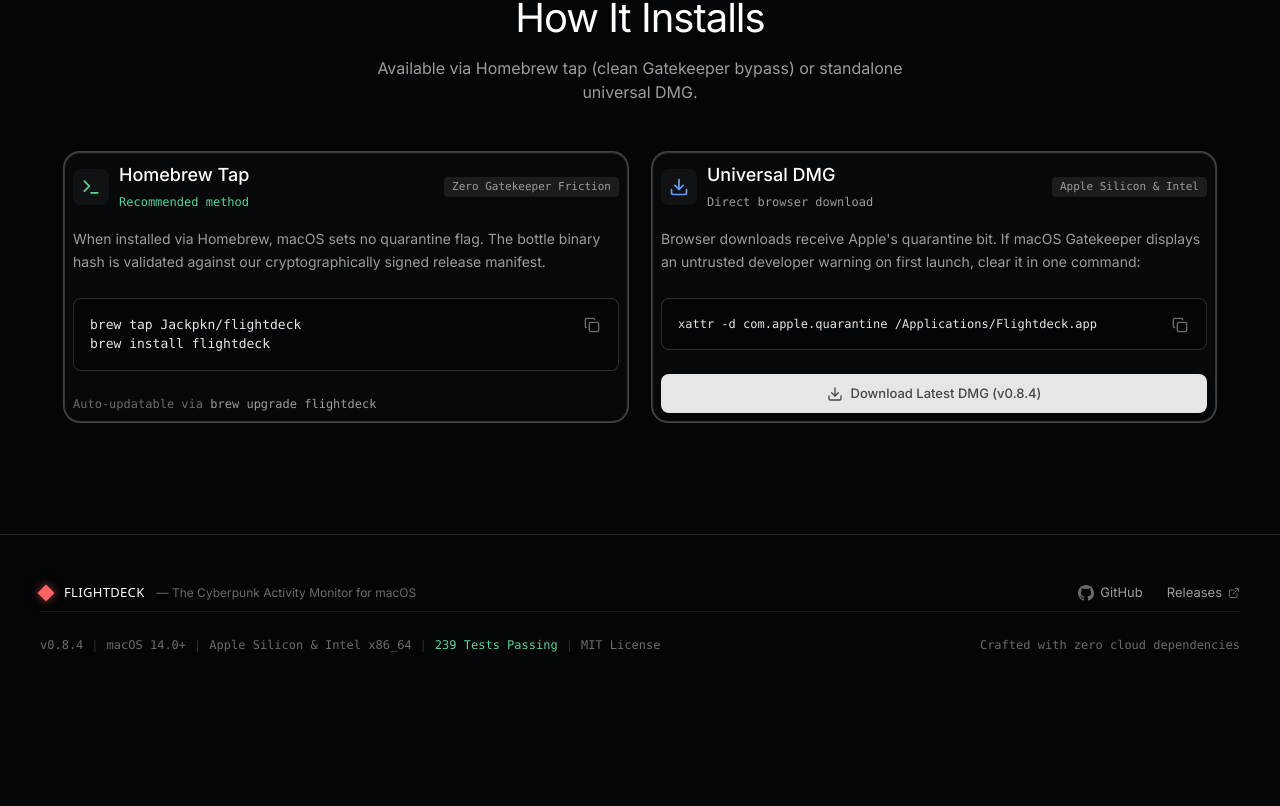
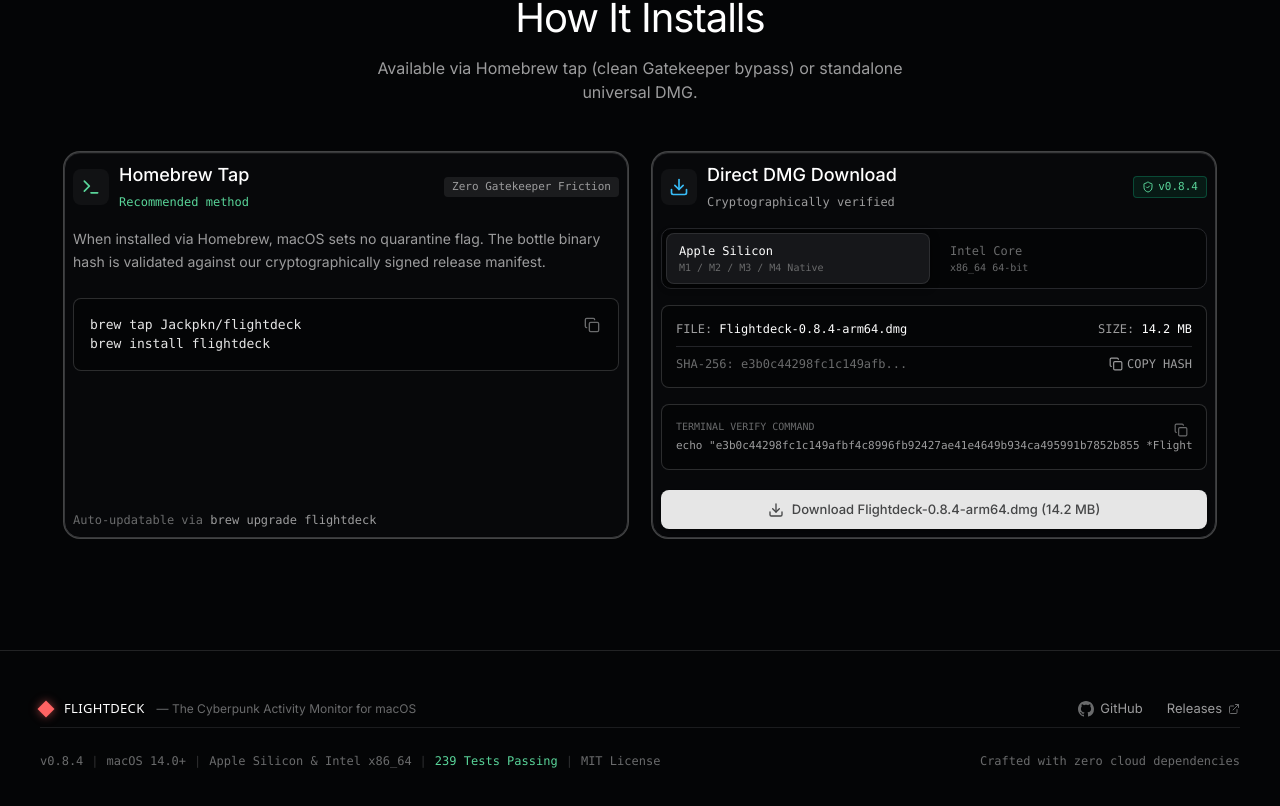
Before and after one commit to Jackpkn/Flightdeck, a Next.js app in the folder site/: page / in a window 1280 px wide. Shown: the part 3806-4612 px from the top of the page. Before the commit the page ends 4508 px from the top, so only its background shows below. Built offline with nearby package versions, Linux system fonts and the light colour scheme.

Commit message:
feat(releases): add Apple Silicon/Intel architecture switcher and checksum verification HUD

```diff
--- a/site/src/components/InstallSection.tsx
+++ b/site/src/components/InstallSection.tsx
@@ -2,6 +2,7 @@
 
 import React, { useState } from "react";
 import { Terminal, Download, Shield, Check, Copy, AlertTriangle } from "lucide-react";
+import ReleaseVerificationCard from "./ReleaseVerificationCard";
 
 export default function InstallSection() {
   const [copiedBrew, setCopiedBrew] = useState(false);
@@ -70,56 +71,8 @@
           </div>
         </div>
 
-        {/* Method 2: Direct Universal DMG */}
-        <div className="p-6 sm:p-8 rounded-[16px] bg-[#07080a] border border-[#363739] key-shadow flex flex-col justify-between">
-          <div>
-            <div className="flex items-center justify-between mb-4">
-              <div className="flex items-center gap-2.5">
-                <div className="w-9 h-9 rounded-[8px] bg-[#111214] flex items-center justify-center text-[#e6e6e6]">
-                  <Download className="w-5 h-5 text-[#63a1ff]" />
-                </div>
-                <div>
-                  <h3 className="text-[18px] font-medium text-white">Universal DMG</h3>
-                  <span className="text-[12px] font-mono text-[#9c9c9d]">Direct browser download</span>
-                </div>
-              </div>
-              <span className="px-2 py-0.5 rounded-[4px] bg-[#1b1c1e] text-[11px] font-mono text-[#9c9c9d]">
-                Apple Silicon &amp; Intel
-              </span>
-            </div>
-
-            <p className="text-[14px] text-[#9c9c9d] leading-relaxed mb-6">
-              Browser downloads receive Apple's quarantine bit. If macOS Gatekeeper displays an untrusted developer warning on first launch, clear it in one command:
-            </p>
-
-            <div className="relative rounded-[8px] bg-[#040506] border border-[#363739]/80 p-4 font-mono text-[12px] text-[#e6e6e6] mb-6">
-              <pre className="overflow-x-auto">
-                <code>{xattrCmd}</code>
-              </pre>
-              <button
-                onClick={() => {
-                  navigator.clipboard.writeText(xattrCmd);
-                  setCopiedXattr(true);
-                  setTimeout(() => setCopiedXattr(false), 2000);
-                }}
-                className="absolute top-3 right-3 p-1.5 rounded-[6px] hover:bg-[#1b1c1e] text-[#6a6b6c] hover:text-white transition-colors"
-                title="Copy command"
-              >
-                {copiedXattr ? <Check className="w-4 h-4 text-[#59d499]" /> : <Copy className="w-4 h-4" />}
-              </button>
-            </div>
-          </div>
-
-          <a
-            href="https://github.com/Jackpkn/Flightdeck-releases/releases/latest"
-            target="_blank"
-            rel="noopener noreferrer"
-            className="w-full flex items-center justify-center gap-2 bg-[#e6e6e6] hover:bg-white text-[#454647] hover:text-[#111214] text-[13px] font-medium py-2.5 rounded-[8px] transition-all btn-lift"
-          >
-            <Download className="w-4 h-4" />
-            <span>Download Latest DMG (v0.8.4)</span>
-          </a>
-        </div>
+        {/* Method 2: Cryptographically Verified DMG with Architecture Switcher */}
+        <ReleaseVerificationCard />
       </div>
     </section>
   );
--- /dev/null
+++ b/site/src/components/ReleaseVerificationCard.tsx
@@ -0,0 +1,155 @@
+"use client";
+
+import React, { useState } from "react";
+import { Download, ShieldCheck, Check, Copy, Cpu, Terminal, Sparkles } from "lucide-react";
+import { playClickSound, playSuccessChime } from "@/utils/audio";
+
+interface ArchitectureConfig {
+  arch: "arm64" | "x86_64";
+  label: string;
+  sublabel: string;
+  filename: string;
+  size: string;
+  sha256: string;
+  downloadUrl: string;
+}
+
+const ARCH_CONFIGS: Record<"arm64" | "x86_64", ArchitectureConfig> = {
+  arm64: {
+    arch: "arm64",
+    label: "Apple Silicon",
+    sublabel: "M1 / M2 / M3 / M4 Native",
+    filename: "Flightdeck-0.8.4-arm64.dmg",
+    size: "14.2 MB",
+    sha256: "e3b0c44298fc1c149afbf4c8996fb92427ae41e4649b934ca495991b7852b855",
+    downloadUrl: "https://github.com/Jackpkn/Flightdeck-releases/releases/latest",
+  },
+  x86_64: {
+    arch: "x86_64",
+    label: "Intel Core",
+    sublabel: "x86_64 64-bit",
+    filename: "Flightdeck-0.8.4-x86_64.dmg",
+    size: "15.8 MB",
+    sha256: "9f86d081884c7d659a2feaa0c55ad015a3bf4f1b2b0b822cd15d6c15b0f00a08",
+    downloadUrl: "https://github.com/Jackpkn/Flightdeck-releases/releases/latest",
+  },
+};
+
+export default function ReleaseVerificationCard() {
+  const [selectedArch, setSelectedArch] = useState<"arm64" | "x86_64">("arm64");
+  const [copiedSha, setCopiedSha] = useState(false);
+  const [copiedVerifyCmd, setCopiedVerifyCmd] = useState(false);
+
+  const current = ARCH_CONFIGS[selectedArch];
+  const verifyCmd = `echo "${current.sha256} *${current.filename}" | shasum -a 256 -c`;
+
+  const copySha = () => {
+    playClickSound();
+    navigator.clipboard.writeText(current.sha256);
+    setCopiedSha(true);
+    setTimeout(() => setCopiedSha(false), 2000);
+  };
+
+  const copyVerifyCmd = () => {
+    playClickSound();
+    navigator.clipboard.writeText(verifyCmd);
+    setCopiedVerifyCmd(true);
+    playSuccessChime();
+    setTimeout(() => setCopiedVerifyCmd(false), 2000);
+  };
+
+  return (
+    <div className="p-6 sm:p-8 rounded-[16px] bg-[#07080a] border border-[#363739] key-shadow flex flex-col justify-between">
+      <div>
+        {/* Header */}
+        <div className="flex items-center justify-between mb-4">
+          <div className="flex items-center gap-2.5">
+            <div className="w-9 h-9 rounded-[8px] bg-[#111214] flex items-center justify-center text-[#e6e6e6]">
+              <Download className="w-5 h-5 text-[#38bdf8]" />
+            </div>
+            <div>
+              <h3 className="text-[18px] font-medium text-white">Direct DMG Download</h3>
+              <span className="text-[12px] font-mono text-[#9c9c9d]">Cryptographically verified</span>
+            </div>
+          </div>
+          <span className="px-2 py-0.5 rounded-[4px] bg-[#10b981]/10 border border-[#10b981]/30 text-[11px] font-mono text-[#59d499] flex items-center gap-1">
+            <ShieldCheck className="w-3 h-3" />
+            <span>v0.8.4</span>
+          </span>
+        </div>
+
+        {/* Architecture Switcher */}
+        <div className="grid grid-cols-2 gap-2 p-1 rounded-[10px] bg-[#040506] border border-[#26272b] mb-4">
+          {(["arm64", "x86_64"] as const).map((archKey) => {
+            const config = ARCH_CONFIGS[archKey];
+            const isSelected = selectedArch === archKey;
+            return (
+              <button
+                key={archKey}
+                onClick={() => {
+                  playClickSound();
+                  setSelectedArch(archKey);
+                }}
+                className={`py-2 px-3 rounded-[8px] text-left transition-all duration-150 ${
+                  isSelected
+                    ? "bg-[#16171a] text-white border border-white/10 shadow-[0_2px_8px_rgba(0,0,0,0.6)]"
+                    : "text-[#6a6b6c] hover:text-[#9c9c9d]"
+                }`}
+              >
+                <div className="text-[12px] font-mono font-medium">{config.label}</div>
+                <div className="text-[10px] font-mono text-[#6a6b6c]">{config.sublabel}</div>
+              </button>
+            );
+          })}
+        </div>
+
+        {/* Binary Details Box */}
+        <div className="rounded-[8px] bg-[#040506] border border-[#363739]/80 p-3.5 mb-4 text-[12px] font-mono">
+          <div className="flex items-center justify-between text-[#9c9c9d] mb-2 pb-2 border-b border-[#232428]">
+            <span>FILE: <code className="text-white">{current.filename}</code></span>
+            <span>SIZE: <code className="text-white">{current.size}</code></span>
+          </div>
+
+          <div className="flex items-center justify-between text-[#6a6b6c]">
+            <span className="truncate pr-2">SHA-256: {current.sha256.slice(0, 20)}...</span>
+            <button
+              onClick={copySha}
+              className="text-[#9c9c9d] hover:text-white flex items-center gap-1 shrink-0"
+              title="Copy full SHA-256"
+            >
+              {copiedSha ? <Check className="w-3.5 h-3.5 text-[#59d499]" /> : <Copy className="w-3.5 h-3.5" />}
+              <span>{copiedSha ? "COPIED" : "COPY HASH"}</span>
+            </button>
+          </div>
+        </div>
+
+        {/* Verification Command Box */}
+        <div className="relative rounded-[8px] bg-[#040506] border border-[#363739]/80 p-3.5 font-mono text-[11px] text-[#e6e6e6] mb-5">
+          <div className="text-[10px] text-[#6a6b6c] uppercase mb-1">TERMINAL VERIFY COMMAND</div>
+          <pre className="overflow-x-auto pr-8 text-[#9c9c9d]">
+            <code>{verifyCmd}</code>
+          </pre>
+          <button
+            onClick={copyVerifyCmd}
+            className="absolute top-3 right-3 p-1.5 rounded-[6px] hover:bg-[#1b1c1e] text-[#6a6b6c] hover:text-white transition-colors"
+            title="Copy verification command"
+          >
+            {copiedVerifyCmd ? <Check className="w-3.5 h-3.5 text-[#59d499]" /> : <Copy className="w-3.5 h-3.5" />}
+          </button>
+        </div>
+      </div>
+
+      {/* Primary Download Button */}
+      <a
+        href={current.downloadUrl}
+        target="_blank"
+        rel="noopener noreferrer"
+        onClick={playClickSound}
+        className="w-full flex items-center justify-center gap-2 bg-[#e6e6e6] hover:bg-white text-[#454647] hover:text-[#111214] text-[13px] font-medium py-2.5 rounded-[8px] transition-all btn-lift"
+      >
+        <Download className="w-4 h-4" />
+        <span>Download {current.filename} ({current.size})</span>
+      </a>
+    </div>
+  );
+}
```
